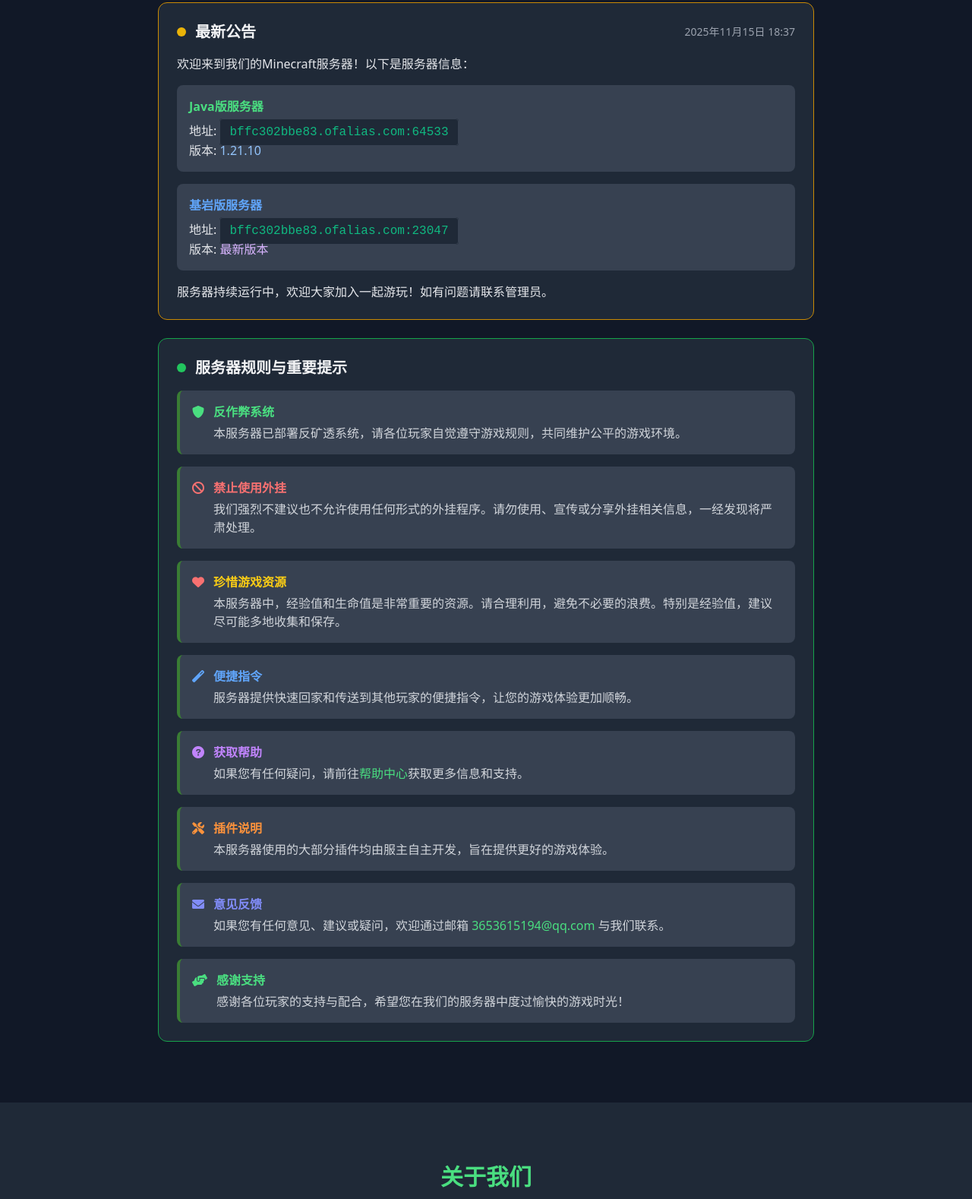
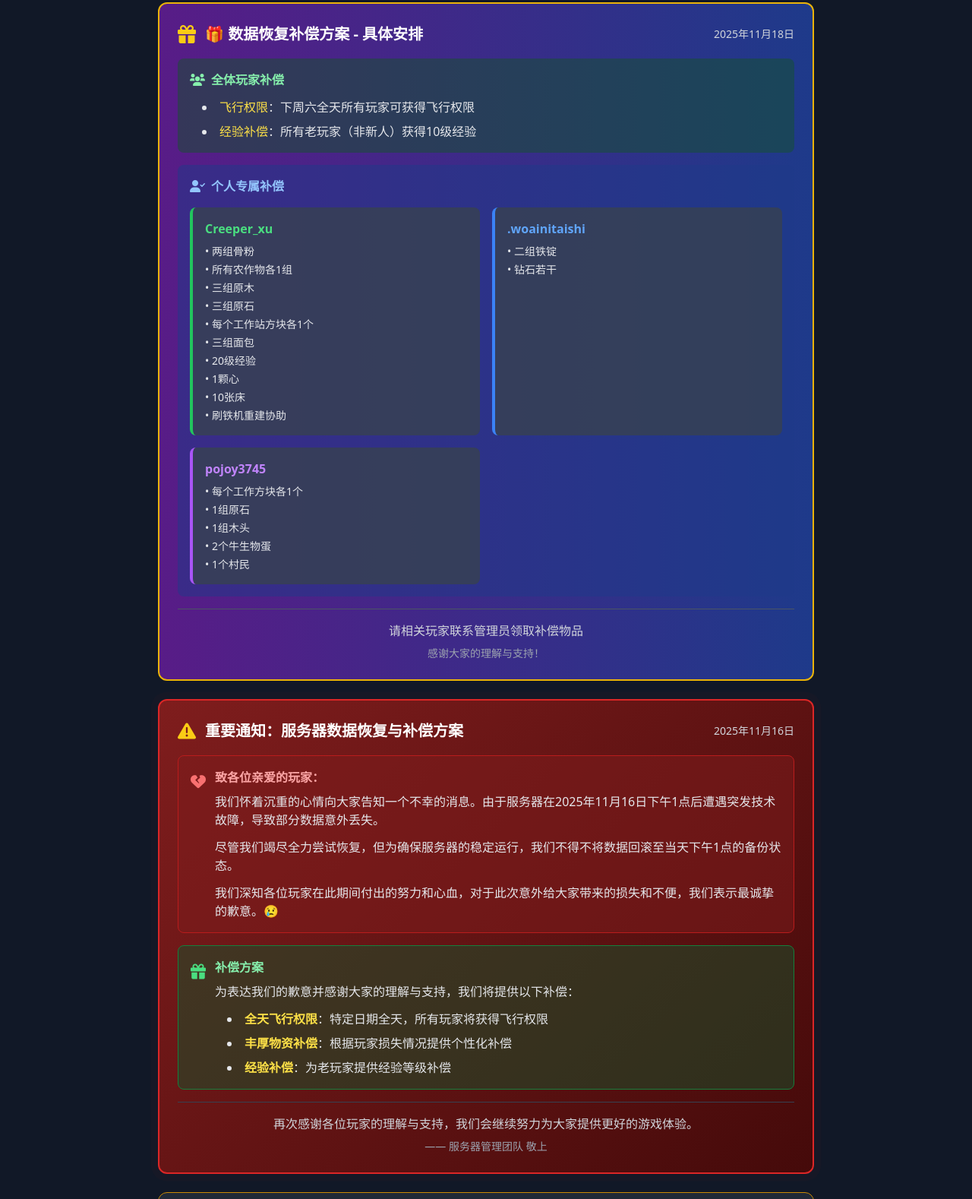
Before and after one commit to nitaishi520/-, a plain HTML site: page index.html in a window 1280 px wide. Shown: the part 1321-2899 px from the top of the page at 76% size. Drawn offline with nearby package versions, Linux system fonts and the light colour scheme.

Commit message:
更新 index.htmlo

```diff
--- a/index.html
+++ b/index.html
@@ -48,6 +48,31 @@
             border-left-color: #10b981;
             background-color: #1f2937;
         }
+        .urgent-announcement {
+            border: 2px solid #dc2626;
+            background: linear-gradient(135deg, #7f1d1d 0%, #450a0a 100%);
+            animation: pulse 2s infinite;
+        }
+        @keyframes pulse {
+            0% { box-shadow: 0 0 0 0 rgba(220, 38, 38, 0.4); }
+            70% { box-shadow: 0 0 0 10px rgba(220, 38, 38, 0); }
+            100% { box-shadow: 0 0 0 0 rgba(220, 38, 38, 0); }
+        }
+        .compensation-grid {
+            display: grid;
+            grid-template-columns: repeat(auto-fit, minmax(300px, 1fr));
+            gap: 16px;
+            margin-top: 16px;
+        }
+        .player-card {
+            background: rgba(55, 65, 81, 0.8);
+            border-radius: 8px;
+            padding: 16px;
+            border-left: 4px solid;
+        }
+        .player-creeper { border-left-color: #22c55e; }
+        .player-woainitaishi { border-left-color: #3b82f6; }
+        .player-pojoy { border-left-color: #a855f7; }
     </style>
 </head>
 <body class="bg-gray-900 text-gray-100">
@@ -183,7 +208,125 @@
             <h2 class="text-3xl font-bold text-center mb-12 text-yellow-400">📢 服务器公告</h2>
 
             <div class="space-y-6">
-                <!-- 最新公告 -->
+                <!-- 补偿公告 -->
+                <div class="bg-gradient-to-r from-purple-900 to-blue-900 p-6 rounded-xl border-2 border-yellow-500">
+                    <div class="flex items-center mb-4">
+                        <i class="fas fa-gift text-yellow-400 text-2xl mr-3"></i>
+                        <h3 class="text-xl font-semibold text-white">🎁 数据恢复补偿方案 - 具体安排</h3>
+                        <span class="ml-auto text-gray-300 text-sm">2025年11月18日</span>
+                    </div>
+
+                    <div class="space-y-4 text-gray-200">
+                        <!-- 通用补偿 -->
+                        <div class="bg-green-900 bg-opacity-50 p-4 rounded-lg">
+                            <h4 class="font-semibold text-green-300 mb-3 flex items-center">
+                                <i class="fas fa-users mr-2"></i>
+                                全体玩家补偿
+                            </h4>
+                            <ul class="list-disc list-inside space-y-2 ml-4">
+                                <li><span class="text-yellow-300">飞行权限</span>：下周六全天所有玩家可获得飞行权限</li>
+                                <li><span class="text-yellow-300">经验补偿</span>：所有老玩家（非新人）获得10级经验</li>
+                            </ul>
+                        </div>
+
+                        <!-- 个人补偿 -->
+                        <div class="bg-blue-900 bg-opacity-50 p-4 rounded-lg">
+                            <h4 class="font-semibold text-blue-300 mb-3 flex items-center">
+                                <i class="fas fa-user-check mr-2"></i>
+                                个人专属补偿
+                            </h4>
+                            <div class="compensation-grid">
+                                <!-- Creeper_xu -->
+                                <div class="player-card player-creeper">
+                                    <h5 class="font-bold text-green-400 mb-2">Creeper_xu</h5>
+                                    <ul class="text-sm space-y-1">
+                                        <li>• 两组骨粉</li>
+                                        <li>• 所有农作物各1组</li>
+                                        <li>• 三组原木</li>
+                                        <li>• 三组原石</li>
+                                        <li>• 每个工作站方块各1个</li>
+                                        <li>• 三组面包</li>
+                                        <li>• 20级经验</li>
+                                        <li>• 1颗心</li>
+                                        <li>• 10张床</li>
+                                        <li>• 刷铁机重建协助</li>
+                                    </ul>
+                                </div>
+
+                                <!-- .woainitaishi -->
+                                <div class="player-card player-woainitaishi">
+                                    <h5 class="font-bold text-blue-400 mb-2">.woainitaishi</h5>
+                                    <ul class="text-sm space-y-1">
+                                        <li>• 二组铁锭</li>
+                                        <li>• 钻石若干</li>
+                                    </ul>
+                                </div>
+
+                                <!-- pojoy3745 -->
+                                <div class="player-card player-pojoy">
+                                    <h5 class="font-bold text-purple-400 mb-2">pojoy3745</h5>
+                                    <ul class="text-sm space-y-1">
+                                        <li>• 每个工作方块各1个</li>
+                                        <li>• 1组原石</li>
+                                        <li>• 1组木头</li>
+                                        <li>• 2个牛生物蛋</li>
+                                        <li>• 1个村民</li>
+                                    </ul>
+                                </div>
+                            </div>
+                        </div>
+
+                        <div class="text-center mt-4 pt-4 border-t border-gray-600">
+                            <p class="text-gray-300">请相关玩家联系管理员领取补偿物品</p>
+                            <p class="text-gray-400 text-sm mt-2">感谢大家的理解与支持！</p>
+                        </div>
+                    </div>
+                </div>
+
+                <!-- 紧急公告 -->
+                <div class="urgent-announcement p-6 rounded-xl">
+                    <div class="flex items-center mb-4">
+                        <i class="fas fa-exclamation-triangle text-yellow-400 text-2xl mr-3"></i>
+                        <h3 class="text-xl font-semibold text-white">重要通知：服务器数据恢复与补偿方案</h3>
+                        <span class="ml-auto text-gray-300 text-sm">2025年11月16日</span>
+                    </div>
+
+                    <div class="space-y-4 text-gray-200">
+                        <div class="bg-red-900 bg-opacity-50 p-4 rounded-lg border border-red-700">
+                            <div class="flex items-start">
+                                <i class="fas fa-heart-broken text-red-400 text-xl mt-1 mr-3"></i>
+                                <div>
+                                    <h4 class="font-semibold text-red-300 mb-2">致各位亲爱的玩家：</h4>
+                                    <p class="mb-3">我们怀着沉重的心情向大家告知一个不幸的消息。由于服务器在2025年11月16日下午1点后遭遇突发技术故障，导致部分数据意外丢失。</p>
+                                    <p class="mb-3">尽管我们竭尽全力尝试恢复，但为确保服务器的稳定运行，我们不得不将数据回滚至当天下午1点的备份状态。</p>
+                                    <p>我们深知各位玩家在此期间付出的努力和心血，对于此次意外给大家带来的损失和不便，我们表示最诚挚的歉意。😢</p>
+                                </div>
+                            </div>
+                        </div>
+
+                        <div class="bg-green-900 bg-opacity-50 p-4 rounded-lg border border-green-700">
+                            <div class="flex items-start">
+                                <i class="fas fa-gift text-green-400 text-xl mt-1 mr-3"></i>
+                                <div>
+                                    <h4 class="font-semibold text-green-300 mb-2">补偿方案</h4>
+                                    <p class="mb-3">为表达我们的歉意并感谢大家的理解与支持，我们将提供以下补偿：</p>
+                                    <ul class="list-disc list-inside space-y-2 ml-4">
+                                        <li><span class="text-yellow-300 font-semibold">全天飞行权限</span>：特定日期全天，所有玩家将获得飞行权限</li>
+                                        <li><span class="text-yellow-300 font-semibold">丰厚物资补偿</span>：根据玩家损失情况提供个性化补偿</li>
+                                        <li><span class="text-yellow-300 font-semibold">经验补偿</span>：为老玩家提供经验等级补偿</li>
+                                    </ul>
+                                </div>
+                            </div>
+                        </div>
+
+                        <div class="text-center mt-6 pt-4 border-t border-gray-700">
+                            <p class="text-gray-300">再次感谢各位玩家的理解与支持，我们会继续努力为大家提供更好的游戏体验。</p>
+                            <p class="text-gray-400 text-sm mt-2">—— 服务器管理团队 敬上</p>
+                        </div>
+                    </div>
+                </div>
+
+                <!-- 最新常规公告 -->
                 <div class="bg-gray-800 p-6 rounded-xl border border-yellow-600">
                     <div class="flex items-center mb-4">
                         <div class="w-3 h-3 bg-yellow-500 rounded-full mr-3"></div>
@@ -240,60 +383,10 @@
 
                         <div class="announcement-item bg-gray-700 p-4 rounded-lg">
                             <div class="flex items-start">
-                                <i class="fas fa-heart text-red-400 mt-1 mr-3"></i>
-                                <div>
-                                    <h4 class="font-semibold text-yellow-400">珍惜游戏资源</h4>
-                                    <p class="text-gray-300 mt-1">本服务器中，经验值和生命值是非常重要的资源。请合理利用，避免不必要的浪费。特别是经验值，建议尽可能多地收集和保存。</p>
-                                </div>
-                            </div>
-                        </div>
-
-                        <div class="announcement-item bg-gray-700 p-4 rounded-lg">
-                            <div class="flex items-start">
-                                <i class="fas fa-magic text-blue-400 mt-1 mr-3"></i>
-                                <div>
-                                    <h4 class="font-semibold text-blue-400">便捷指令</h4>
-                                    <p class="text-gray-300 mt-1">服务器提供快速回家和传送到其他玩家的便捷指令，让您的游戏体验更加顺畅。</p>
-                                </div>
-                            </div>
-                        </div>
-
-                        <div class="announcement-item bg-gray-700 p-4 rounded-lg">
-                            <div class="flex items-start">
                                 <i class="fas fa-question-circle text-purple-400 mt-1 mr-3"></i>
                                 <div>
                                     <h4 class="font-semibold text-purple-400">获取帮助</h4>
                                     <p class="text-gray-300 mt-1">如果您有任何疑问，请前往<a href="help.html" class="text-green-400 hover:underline">帮助中心</a>获取更多信息和支持。</p>
-                                </div>
-                            </div>
-                        </div>
-
-                        <div class="announcement-item bg-gray-700 p-4 rounded-lg">
-                            <div class="flex items-start">
-                                <i class="fas fa-tools text-orange-400 mt-1 mr-3"></i>
-                                <div>
-                                    <h4 class="font-semibold text-orange-400">插件说明</h4>
-                                    <p class="text-gray-300 mt-1">本服务器使用的大部分插件均由服主自主开发，旨在提供更好的游戏体验。</p>
-                                </div>
-                            </div>
-                        </div>
-
-                        <div class="announcement-item bg-gray-700 p-4 rounded-lg">
-                            <div class="flex items-start">
-                                <i class="fas fa-envelope text-indigo-400 mt-1 mr-3"></i>
-                                <div>
-                                    <h4 class="font-semibold text-indigo-400">意见反馈</h4>
-                                    <p class="text-gray-300 mt-1">如果您有任何意见、建议或疑问，欢迎通过邮箱 <span class="text-green-400">3653615194@qq.com</span> 与我们联系。</p>
-                                </div>
-                            </div>
-                        </div>
-
-                        <div class="announcement-item bg-gray-700 p-4 rounded-lg">
-                            <div class="flex items-start">
-                                <i class="fas fa-hands-helping text-green-400 mt-1 mr-3"></i>
-                                <div>
-                                    <h4 class="font-semibold text-green-400">感谢支持</h4>
-                                    <p class="text-gray-300 mt-1">感谢各位玩家的支持与配合，希望您在我们的服务器中度过愉快的游戏时光！</p>
                                 </div>
                             </div>
                         </div>
```
